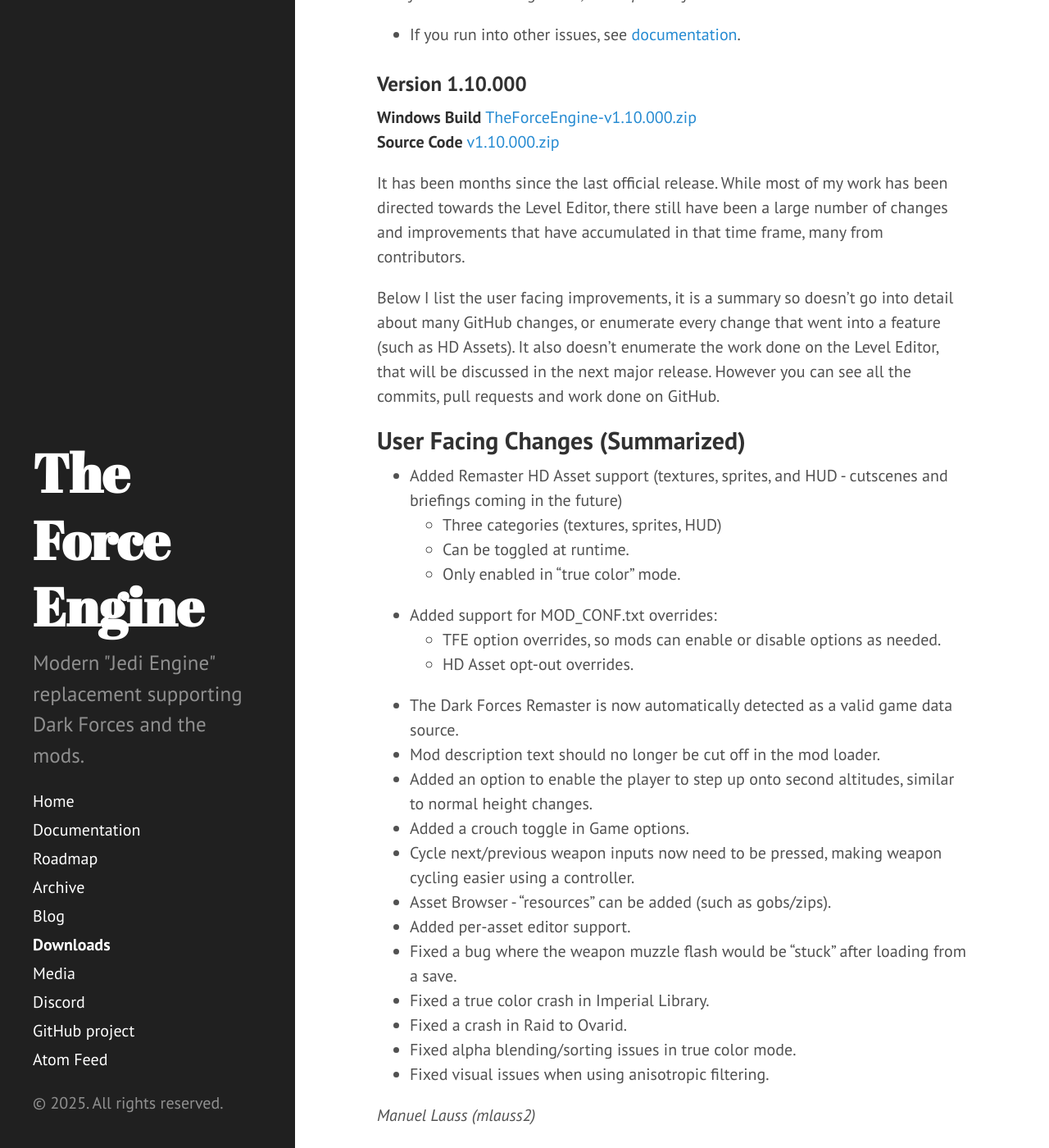
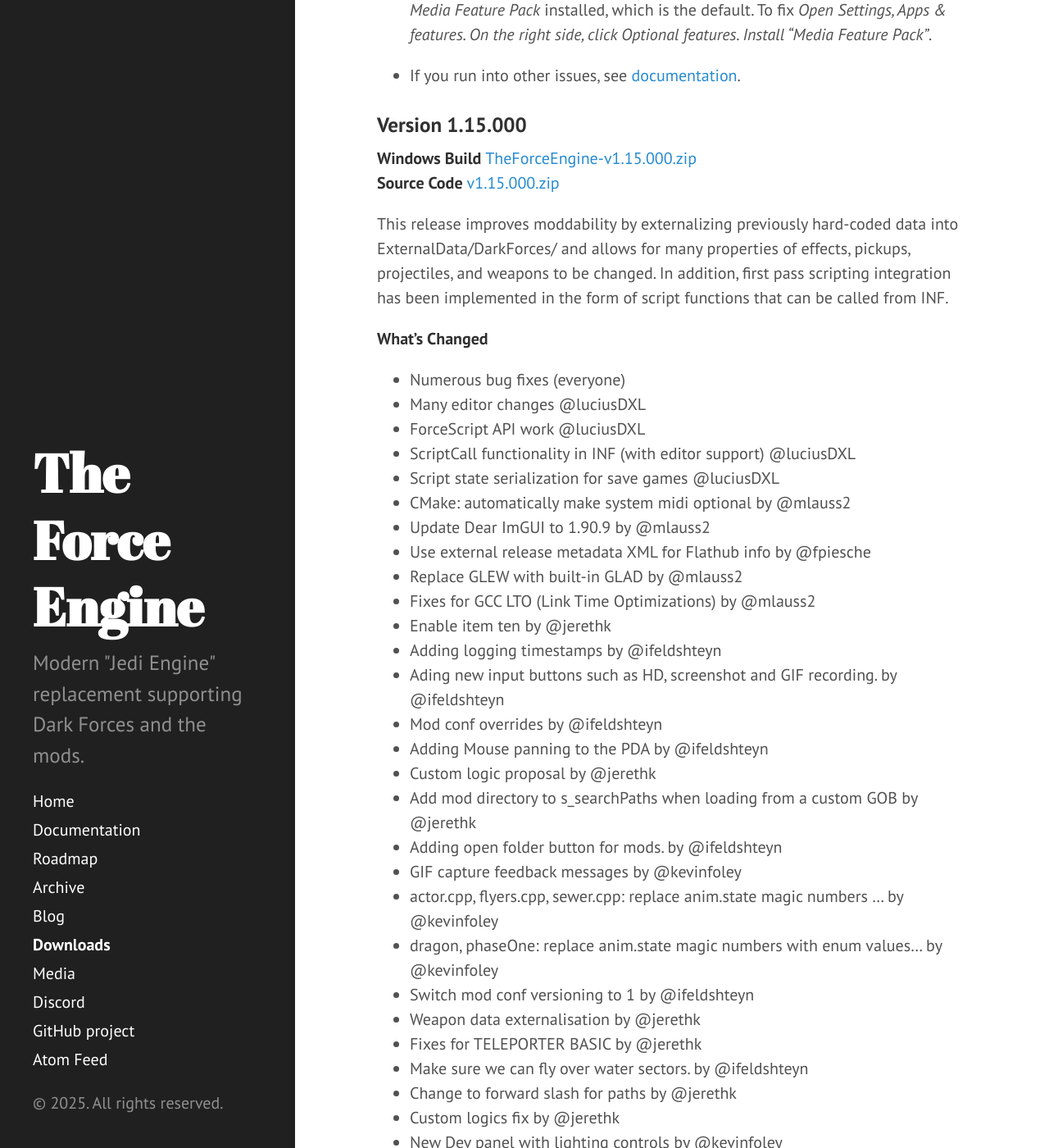
Before and after one commit to TheForceEngine/TheForceEngine.github.io, a Jekyll site: the page built from downloads.md, in a window 1280 px wide and 1400 px high, scrolled down 906 px. Shown: the whole window at 82% size. Built offline with Jekyll 4.4.1, drawn with Linux system fonts in a browser that asks for light colours; some of the changed text lies outside the part shown.

Commit message:
Update downloads.md

```diff
--- a/downloads.md
+++ b/downloads.md
@@ -2,6 +2,8 @@
 layout: page
 title: Downloads
 ---
+[Download Windows - version 1.15](https://github.com/luciusDXL/TheForceEngine/releases/download/v1.15.000/TheForceEngine-v1.15.000.zip)<br>
+
 **A purchased copy of the original game is required and is not provided by The Force Engine.** The [documentation](https://theforceengine.github.io/Documentation.html) has information on how to legally purchase Dark Forces.
 
 Generally it is a good idea to download the latest available version. Previous builds are mainly for archival purposes. When downloading a new version, simply copying over an existing install will work fine. Note that there are no automatic downloads and TFE does not currently connect to the internet in any way. However, optional features such as checking for the latest version, directly downloading new versions and mods, and similar features will be added later.
@@ -18,6 +20,53 @@
 * If you get a message saying *MFPlat.DLL was not found* you may not have the *Media Feature Pack* installed, which is the default. To fix *Open Settings, Apps & features. On the right side, click Optional features. Install “Media Feature Pack”*.
 
 * If you run into other issues, see [documentation](https://theforceengine.github.io/Documentation.html).
+
+### Version 1.15.000
+**Windows Build** [TheForceEngine-v1.15.000.zip](https://github.com/luciusDXL/TheForceEngine/releases/download/v1.15.000/TheForceEngine-v1.15.000.zip) <br>
+**Source Code** [v1.15.000.zip](https://github.com/luciusDXL/TheForceEngine/archive/refs/tags/v1.15.000.zip)
+
+This release improves moddability by externalizing previously hard-coded data into ExternalData/DarkForces/ and allows for many properties of effects, pickups, projectiles, and weapons to be changed. In addition, first pass scripting integration has been implemented in the form of script functions that can be called from INF.
+
+**What's Changed**
+* Numerous bug fixes (everyone)
+* Many editor changes @luciusDXL
+* ForceScript API work @luciusDXL
+* ScriptCall functionality in INF (with editor support) @luciusDXL
+* Script state serialization for save games @luciusDXL
+* CMake: automatically make system midi optional by @mlauss2
+* Update Dear ImGUI to 1.90.9 by @mlauss2
+* Use external release metadata XML for Flathub info by @fpiesche
+* Replace GLEW with built-in GLAD by @mlauss2
+* Fixes for GCC LTO (Link Time Optimizations) by @mlauss2
+* Enable item ten by @jerethk
+* Adding logging timestamps by @ifeldshteyn
+* Ading new input buttons such as HD, screenshot and GIF recording. by @ifeldshteyn
+* Mod conf overrides by @ifeldshteyn
+* Adding Mouse panning to the PDA by @ifeldshteyn
+* Custom logic proposal by @jerethk
+* Add mod directory to s_searchPaths when loading from a custom GOB by @jerethk
+* Adding open folder button for mods. by @ifeldshteyn
+* GIF capture feedback messages by @kevinfoley
+* actor.cpp, flyers.cpp, sewer.cpp: replace anim.state magic numbers ... by @kevinfoley
+* dragon, phaseOne: replace anim.state magic numbers with enum values… by @kevinfoley
+* Switch mod conf versioning to 1 by @ifeldshteyn
+* Weapon data externalisation by @jerethk
+* Fixes for TELEPORTER BASIC by @jerethk
+* Make sure we can fly over water sectors. by @ifeldshteyn
+* Change to forward slash for paths by @jerethk
+* Custom logics fix by @jerethk
+* New Dev panel with lighting controls by @kevinfoley
+* Fix VUE camera by @jerethk
+* Subdirectory related amendments by @jerethk
+* Externalise pickups by @jerethk
+* Fix custom logics serialisation by @jerethk
+* Add svg redraw of app icon following modern icon guidelines by @fpiesche
+* Check for FME extension before attempting to load a FME by @jerethk
+* Externalise weapons by @jerethk
+* Actor code readability amendments by @jerethk
+* Fix building on Linux by @sotpapathe
+* Fix for fist ammo by @jerethk
+
 
 ### Version 1.10.000
 **Windows Build** [TheForceEngine-v1.10.000.zip](https://github.com/luciusDXL/TheForceEngine/releases/download/v1.10.000/TheForceEngine-v1.10.000.zip) <br>
```
